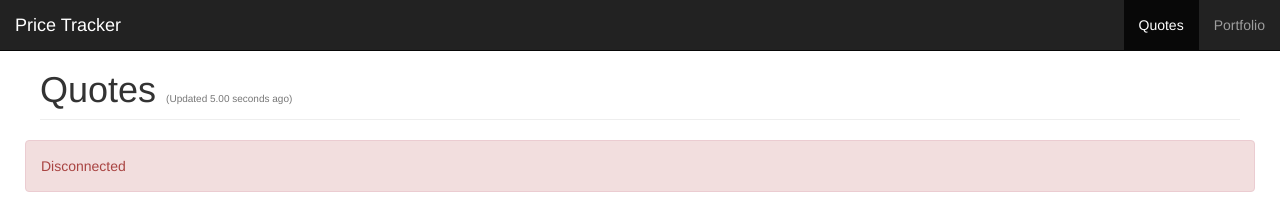
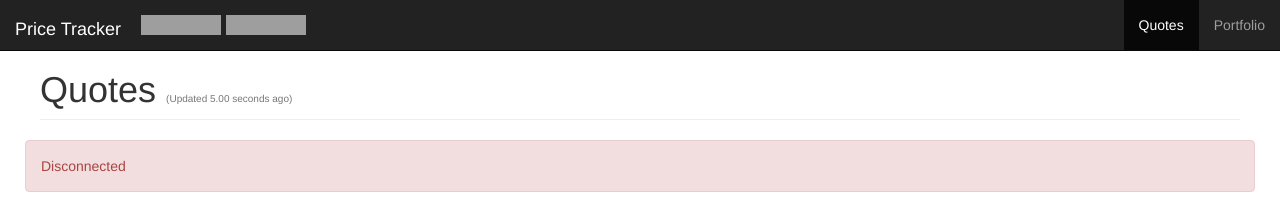
Before and after one commit to pablojorge/price-tracker, a website: page public/index.html in a window 1280 px wide. Shown: the top 209 px of the page. Drawn offline with nearby package versions, Linux system fonts and the light colour scheme; grey boxes are pictures that could not be loaded.

Commit message:
Adding GitHub project buttons

```diff
--- a/public/index.html
+++ b/public/index.html
@@ -19,7 +19,26 @@
             <span class="icon-bar"></span>
             <span class="icon-bar"></span>
           </button>
-          <a class="navbar-brand" href="#">Price Tracker</a>
+          <a class="navbar-brand" href="#">
+            Price Tracker
+            <iframe class="github-btn hidden-xs"
+                  src="http://ghbtns.com/github-btn.html?user=pablojorge&amp;repo=price-tracker&amp;type=watch&amp;count=true"
+                  allowtransparency="true"
+                  frameborder="0"
+                  style="margin-left: 15px"
+                  scrolling="0"
+                  width="80px"
+                  height="20px">
+            </iframe>
+            <iframe class="github-btn hidden-xs"
+                  src="http://ghbtns.com/github-btn.html?user=pablojorge&amp;repo=price-tracker&amp;type=fork&amp;count=true"
+                  allowtransparency="true"
+                  frameborder="0"
+                  scrolling="0"
+                  width="80px"
+                  height="20px">
+            </iframe>
+          </a>
         </div>
         <div class="navbar-collapse collapse">
           <ul class="nav navbar-nav navbar-right">
```
